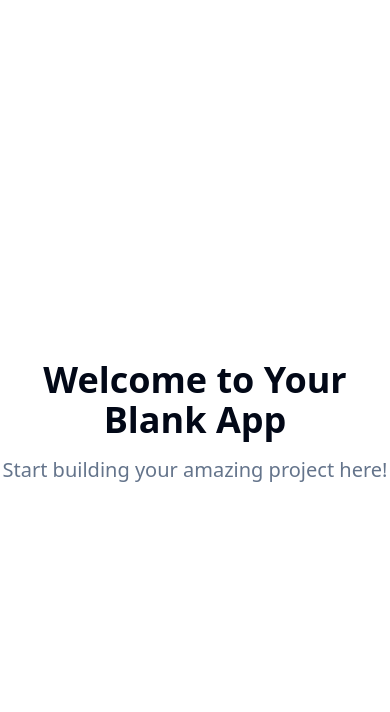
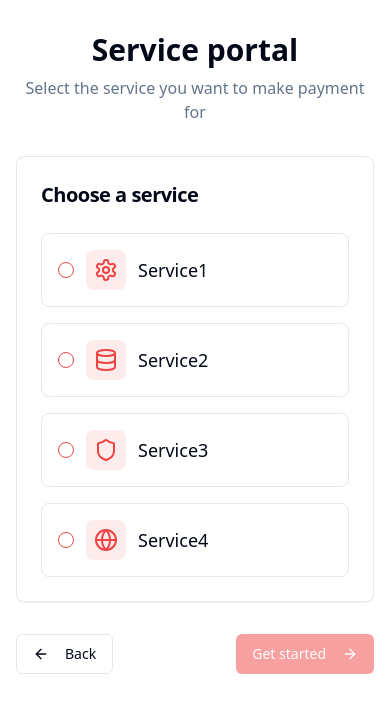
Before and after one commit to paulkayode2000/multi-1, a React (Vite) app: page / in a window 390 px wide. Shown: the top 712 px of the page. Built offline with nearby package versions, Linux system fonts and the light colour scheme.

Commit message:
Implement service selection page
This commit implements the service selection page with a red/white theme, radio button selection for services, and a responsive card-based layout. It updates the design system, replaces the index page, and includes navigation buttons.

```diff
--- a/src/index.css
+++ b/src/index.css
@@ -15,11 +15,11 @@
     --popover: 0 0% 100%;
     --popover-foreground: 222.2 84% 4.9%;
 
-    --primary: 222.2 47.4% 11.2%;
-    --primary-foreground: 210 40% 98%;
+    --primary: 0 84% 60%;
+    --primary-foreground: 0 0% 98%;
 
-    --secondary: 210 40% 96.1%;
-    --secondary-foreground: 222.2 47.4% 11.2%;
+    --secondary: 0 0% 96%;
+    --secondary-foreground: 0 84% 60%;
 
     --muted: 210 40% 96.1%;
     --muted-foreground: 215.4 16.3% 46.9%;
@@ -63,11 +63,11 @@
     --popover: 222.2 84% 4.9%;
     --popover-foreground: 210 40% 98%;
 
-    --primary: 210 40% 98%;
-    --primary-foreground: 222.2 47.4% 11.2%;
+    --primary: 0 84% 60%;
+    --primary-foreground: 0 0% 98%;
 
     --secondary: 217.2 32.6% 17.5%;
-    --secondary-foreground: 210 40% 98%;
+    --secondary-foreground: 0 84% 60%;
 
     --muted: 217.2 32.6% 17.5%;
     --muted-foreground: 215 20.2% 65.1%;
--- a/src/pages/Index.tsx
+++ b/src/pages/Index.tsx
@@ -1,11 +1,70 @@
-// Update this page (the content is just a fallback if you fail to update the page)
+import { useState } from "react";
+import { Card, CardContent, CardHeader, CardTitle } from "@/components/ui/card";
+import { RadioGroup, RadioGroupItem } from "@/components/ui/radio-group";
+import { Label } from "@/components/ui/label";
+import { Button } from "@/components/ui/button";
+import { ArrowLeft, ArrowRight, Settings, Database, Shield, Globe } from "lucide-react";
+
+const services = [
+  { id: "service1", name: "Service1", icon: Settings },
+  { id: "service2", name: "Service2", icon: Database },
+  { id: "service3", name: "Service3", icon: Shield },
+  { id: "service4", name: "Service4", icon: Globe },
+];
 
 const Index = () => {
+  const [selectedService, setSelectedService] = useState("");
+
   return (
-    <div className="min-h-screen flex items-center justify-center bg-background">
-      <div className="text-center">
-        <h1 className="text-4xl font-bold mb-4">Welcome to Your Blank App</h1>
-        <p className="text-xl text-muted-foreground">Start building your amazing project here!</p>
+    <div className="min-h-screen bg-background">
+      <div className="container mx-auto px-4 py-8 max-w-2xl">
+        {/* Header */}
+        <div className="text-center mb-8">
+          <h1 className="text-3xl font-bold text-foreground mb-2">Service portal</h1>
+          <p className="text-muted-foreground">Select the service you want to make payment for</p>
+        </div>
+
+        {/* Service Selection */}
+        <Card className="mb-8">
+          <CardHeader>
+            <CardTitle className="text-xl">Choose a service</CardTitle>
+          </CardHeader>
+          <CardContent>
+            <RadioGroup value={selectedService} onValueChange={setSelectedService}>
+              <div className="space-y-4">
+                {services.map((service) => {
+                  const IconComponent = service.icon;
+                  return (
+                    <div key={service.id} className="flex items-center space-x-3 p-4 rounded-lg border hover:bg-accent transition-colors">
+                      <RadioGroupItem value={service.id} id={service.id} />
+                      <Label htmlFor={service.id} className="flex items-center space-x-3 cursor-pointer flex-1">
+                        <div className="p-2 bg-primary/10 rounded-lg">
+                          <IconComponent className="h-6 w-6 text-primary" />
+                        </div>
+                        <span className="text-lg font-medium">{service.name}</span>
+                      </Label>
+                    </div>
+                  );
+                })}
+              </div>
+            </RadioGroup>
+          </CardContent>
+        </Card>
+
+        {/* Navigation Buttons */}
+        <div className="flex justify-between">
+          <Button variant="outline" className="flex items-center space-x-2">
+            <ArrowLeft className="h-4 w-4" />
+            <span>Back</span>
+          </Button>
+          <Button
+            className="flex items-center space-x-2"
+            disabled={!selectedService}
+          >
+            <span>Get started</span>
+            <ArrowRight className="h-4 w-4" />
+          </Button>
+        </div>
       </div>
     </div>
   );
```
